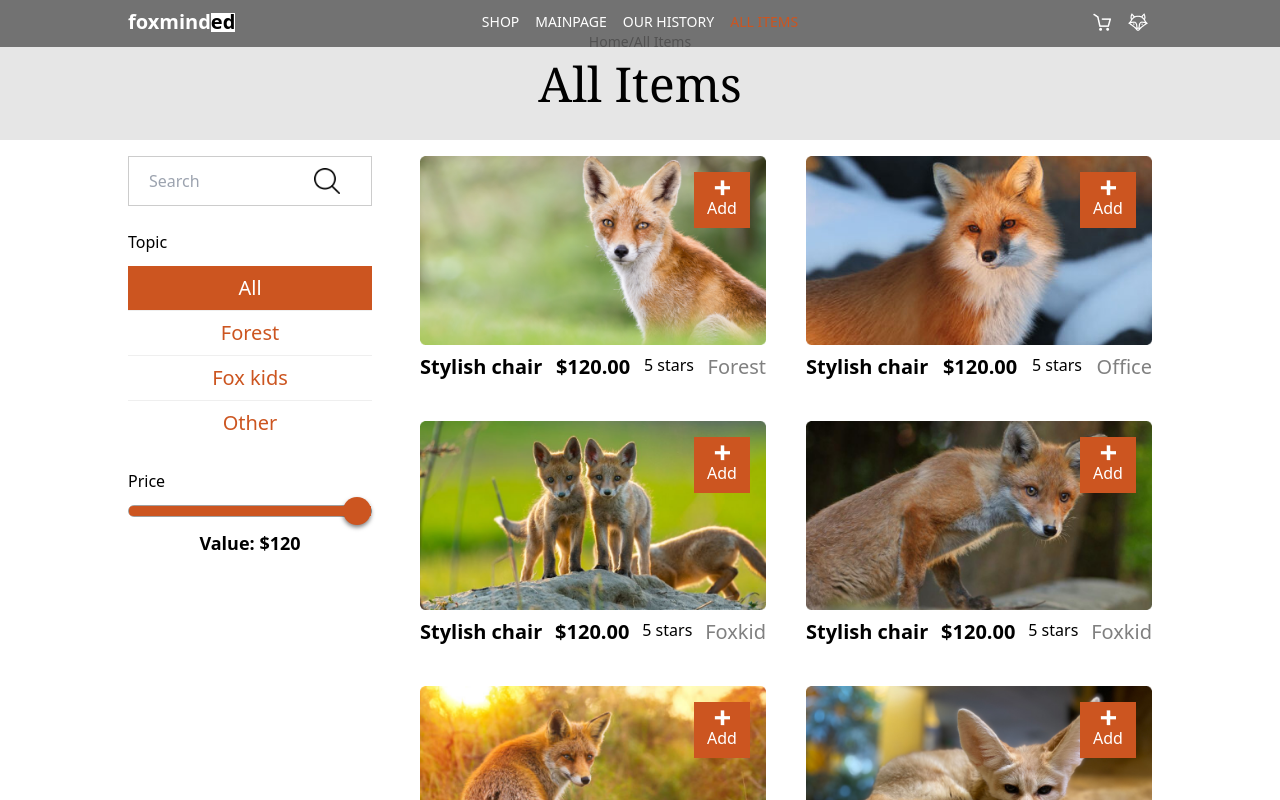
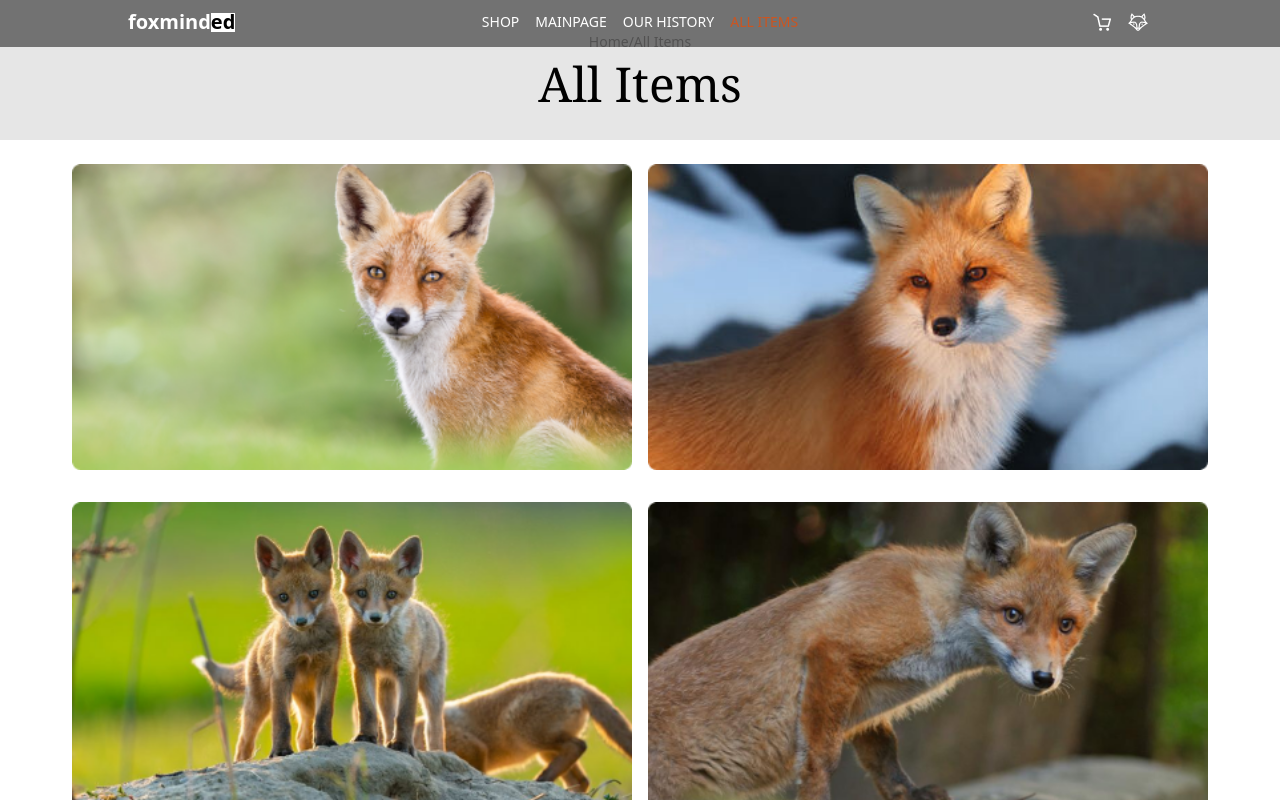
Before and after one commit to PohuliaiDanylo/Foxes-shop, a React (Vite) app: page /items in a window 1280 px wide. Built offline with nearby package versions, Linux system fonts and the light colour scheme.

Commit message:
finished the item page

```diff
--- a/src/pages/items.tsx
+++ b/src/pages/items.tsx
@@ -1,152 +1,42 @@
 import { useState, useEffect } from "react";
-import { CustomLink } from "../components/customLink";
+
+interface Item {
+  id: string;
+  img: string;
+}
 
 function Items() {
-  useEffect(() => {
-    loadFoxData();
-    btncontainer = document.querySelector(
-      ".items__container__data__wrapper__properties__topic__buttons-container"
-    );
-    foxTypeButtons();
-  });
+  const [items, setItems] = useState<Item[]>([]);
 
-  const [price, setPrice] = useState(120);
-  let btncontainer: HTMLUListElement | null = null;
-
-  const handleChange = (event: any) => {
-    setPrice(event.target.value);
-    const inputAfter = document.querySelector(
-      ".items__container__data__wrapper__properties__price__input"
-    ) as HTMLInputElement;
-    inputAfter.style.setProperty(
-      "--width-after",
-      "calc(" + (event.target.value / event.target.max) * 100 + "%"
-    );
+  const loadFoxData = async () => {
+    try {
+      const response = await fetch("/json/items.json");
+      const data = await response.json();
+      return data.Foxes;
+    } catch (error) {
+      console.error("Error loading items data:", error);
+    }
   };
 
-  const foxTypeButtons = () => {
-    btncontainer?.addEventListener("click", (e) => {
-      if (e.target != null && e.target instanceof HTMLButtonElement) {
-        const buttons = document.querySelectorAll(
-          ".items__container__data__wrapper__properties__topic__buttons-container button"
-        );
-        buttons.forEach((el) => {
-          el.classList.remove("active");
-        });
-        e.target.classList.add("active");
-      }
-    });
-  };
-
-  const loadFoxData = async () => {
-    const tohtmlfunc = (el: any) => {
-      html += `
-      <div class="items__container__data__wrapper__data__item relative">
-        <img class=" w-full" src=${el.img}>
-        <button class="items__container__data__wrapper__data__item__add-button absolute flex flex-col items-center justify-center">
-          <img class="plus" src="/assets/itemsPage/plus.png" alt="add button img">
-          <p class="add font-thin">Add</p>
-        </button>
-        <div class="items__container__data__wrapper__data__item__info flex justify-between items-center mt-2">
-          <p class="name font-bold text-xl">${el.name}</p>
-          <p class="price font-bold text-xl">${el.price}</p>
-          <p class="stars">${el.stars} stars</p>
-          <p class="location text-xl font-thin">${el.location}</p>
-        </div>
-      </div>
-      `;
-    };
-
-    const container = document.querySelector(
-      ".items__container__data__wrapper__data"
-    );
-    const topic = document.querySelector(
-      ".items__container__data__wrapper__properties__topic__buttons-container button.active"
-    )?.textContent;
-    let html = "";
-    const response = await fetch("/json/items.json");
-    const data = await response.json();
-
-    for (let i = 0; i < data.Foxes.length; i++) {
-      const el = data.Foxes[i];
-      if (el.price.slice(1) <= Number(price)) {
-        if (topic == "All") {
-          tohtmlfunc(el);
-        } else if (el.location == (topic == "Fox kids" ? "Foxkid" : topic)) {
-          tohtmlfunc(el);
-        }
-      }
-    }
-
-    container?.innerHTML != null ? (container.innerHTML = "") : null;
-    container?.insertAdjacentHTML("afterbegin", html);
-  };
+  useEffect(() => {
+    loadFoxData().then((data) => setItems(data));
+  }, []);
 
   return (
-    <div className="items__container flex flex-col gap-4">
-      <div className="items__container__title p-2 flex flex-col items-center justify-center gap-2">
-        <h2 className=" text-sm">Home/All Items</h2>
-        <h1 className=" text-5xl font-serif">All Items</h1>
+    <div className="shop__container flex flex-col gap-6 mb-6">
+      <div className="shop__container__title p-2 flex flex-col items-center justify-center gap-2">
+        <h2 className="text-sm">Home/All Items</h2>
+        <h1 className="text-5xl font-serif">All Items</h1>
       </div>
-
-      <div className="items__container__data__wrapper m-2">
-        <div className="items__container__data__wrapper__properties flex flex-col">
-          <div className="items__container__data__wrapper__properties__search relative bg-fuchsia-300 flex justify-center mb-6 mt-0">
-            <input
-              className="w-full py-3 px-5 pr-20"
-              type="text"
-              placeholder="Search"
-            />
-            <button className="absolute h-full p-3 mr-5">
-              <img
-                className=" h-full"
-                src="/assets/itemsPage/search.png"
-                alt=""
-              />
-            </button>
-          </div>
-
-          <div className="items__container__data__wrapper__properties__topic">
-            <h1>Topic</h1>
-            <ul className="items__container__data__wrapper__properties__topic__buttons-container relative grid grid-cols-2 gap-2 mt-3 mb-6">
-              <li>
-                <button className="active" onClick={loadFoxData}>
-                  All
-                </button>
-              </li>
-              <li>
-                <button onClick={loadFoxData}>Forest</button>
-              </li>
-              <li>
-                <button onClick={loadFoxData}>Fox kids</button>
-              </li>
-              <li>
-                <button onClick={loadFoxData}>Other</button>
-              </li>
-            </ul>
-          </div>
-          <div className="items__container__data__wrapper__properties__price flex flex-col">
-            <h1>Price</h1>
-            <input
-              className="items__container__data__wrapper__properties__price__input mt-3"
-              type="range"
-              min="0"
-              max="120"
-              value={price}
-              onChange={handleChange}
-            />
-            <p className="value mt-3 mb-6 self-center font-bold text-lg">
-              Value: $<span>{price}</span>
-            </p>
-          </div>
-        </div>
-
-        <div className="items__container__data__wrapper__data flex flex-col gap-10 mb-10"></div>
-        <CustomLink to={"/items"}>
-          <div className="items__container__data__wrapper__button py-4 text-center mb-2">
-            All Foxes
-          </div>
-        </CustomLink>
+      <div className="shop__container__data flex flex-col w-full gap-4 px-4">
+        {items.map((item) => (
+          <img
+            key={item.id}
+            src={item.img}
+            alt=""
+            className="shop__container__data__item w-full"
+          />
+        ))}
       </div>
     </div>
   );
--- a/src/scss/pages/itemsPage.scss
+++ b/src/scss/pages/itemsPage.scss
@@ -1,5 +1,6 @@
-.items__container {
-  .items__container__title {
+.shop__container {
+
+  .shop__container__title {
     padding-top: 4rem;
     background: #E6E6E6;
 
@@ -7,231 +8,27 @@
       color: #A5A4A4;
     }
   }
+}
 
-  .items__container__data__wrapper {
+@media (min-width: 768px) {
 
-    .items__container__data__wrapper__properties {
+  .shop__container {
 
-      .items__container__data__wrapper__properties__search {
+    .shop__container__title {
+      padding: 2rem 0;
+    }
 
-        & > input {
-          border: 0.1rem solid #CCCCCC;
-          outline: none;
+    .shop__container__data {
+      flex-wrap: wrap;
+      flex-direction: row;
+      justify-content: center;
 
-        }
-
-        & > button {
-          right: 0;
-          transition: all 0.1s linear;
-          cursor: pointer;
-
-          &:hover {
-            scale: 0.9;
-          }
-          &:active {
-            scale: 0.8;
-          }
-        }
-      }
-
-      .items__container__data__wrapper__properties__topic {
-
-        & > ul {
-          & > li {
-            & > button {
-              background: $primary-color;
-              color: $accent-color;
-              border: 0.1rem solid $accent-color;
-              border-radius: 0.5rem;
-              font-size: 1.25rem; /* 20px */
-              line-height: 1.75rem; /* 28px */
-              width: 100%;
-              padding: 0.5rem 1rem;
-              text-align: center;
-              transition: all 0.1s linear;
-
-              &:hover {
-                background: $accent-color;
-                color: $primary-color;
-              }
-
-              &:active {
-                scale: 0.9;
-              }
-            }
-
-            & > .active {
-              background: $accent-color;
-              color: $primary-color;
-            }
-          }
-        }
-      }
-
-      .items__container__data__wrapper__properties__price {
-
-        & > input {
-          -webkit-appearance: none;
-          position: relative;
-          height: 0.75rem;
-          background: $primary-color;
-          border: 0.1rem solid #A0A0A0;
-          border-radius: 0.5rem;
-
-          &::-webkit-slider-thumb {
-            -webkit-appearance: none;
-            width: 1.75rem;
-            height: 1.75rem;
-            background: $accent-color;
-            border-radius: 50%;
-            cursor: pointer;
-            transition: all 0.1s linear;
-            box-shadow: 0 0.15rem 0.25rem 0 rgba(0,0,0,0.5);
-          }
-
-          &::after {
-            content: '';
-            position: absolute;
-            top: -0;
-            left: 0;
-            width: var(--width-after, 100%);
-            height: 100%;
-            background: $accent-color;
-            border-top-left-radius: 0.25rem;
-            border-bottom-left-radius: 0.25rem;
-          }
-        }
-      }
-    }
-    .items__container__data__wrapper__data {
-
-      .items__container__data__wrapper__data__item {
-
-        .items__container__data__wrapper__data__item__add-button {
-          top: 0;
-          right: 0;
-          background: $accent-color;
-          color: $primary-color;
-          aspect-ratio: 1/1;
-          width: 3.5rem;
-          margin: 1rem;
-          transition: all 0.1s linear;
-
-          &:hover {
-            box-shadow: 0 0 1rem 0.1rem $accent-color;
-            border-radius: 0.5rem;
-          }
-          &:active {
-            scale: 0.9;
-          }
-        }
-
-        .items__container__data__wrapper__data__item__info{
-          display: flex;
-          align-items: flex-start;
-
-          & > .location {
-            color: gray;
-          }
-        }
-      }
-    }
-    .items__container__data__wrapper__button {
-      color: $primary-color;
-      background: $accent-color;
-      transition: all 0.1s linear;
-
-      &:hover {
-        box-shadow: 0 0 1rem 0.1rem $accent-color;
-        border-radius: 0.5rem;
-      }
-
-      &:active {
-        scale: 0.9;
+      .shop__container__data__item {
+        width: calc(50% - 1rem); /* Начинайте с 50% ширины (2 в строке) */
+        max-width: 35rem; /* Максимальная ширина 50rem */
+        margin-bottom: 1rem; /* Расстояние между изображениями */
+        box-sizing: border-box;
       }
     }
   }
 }
-
-@media (min-width: 768px) {
-
-  .items__container {
-
-    .items__container__title {
-      padding: 2rem 0;
-    }
-
-    .items__container__data__wrapper {
-      display: grid;
-      grid-template-columns: 1fr 3fr;
-      grid-template-areas: "properties data" "properties button";
-      gap: 3rem;
-      margin: 0 10vw 0 10vw;
-      justify-items: center;
-
-      .items__container__data__wrapper__properties {
-        grid-area: properties;
-
-        .items__container__data__wrapper__properties__topic {
-
-          .items__container__data__wrapper__properties__topic__buttons-container {
-            display: flex;
-            flex-direction: column;
-            gap: 0;
-
-            & > li {
-              & > button {
-                border: none;
-
-                &:hover {
-                  // border-radius: 0rem;
-                  background: transparent;
-                  color: $accent-color;
-                  scale: 0.8;
-                  box-shadow: 0 0 1rem 0.1rem $accent-color;
-                }
-              }
-
-              & > .active {
-                border-radius: 0;
-
-                &:hover {
-                  border-radius: 0.5rem;
-                }
-              }
-
-              &:not(:last-child) {
-                border-bottom: 0.1rem solid #EFEFEF;
-              }
-            }
-          }
-        }
-      }
-
-      .items__container__data__wrapper__data {
-        grid-area: data;
-        display: grid;
-        grid-template-columns: repeat(2, 1fr);
-
-        .items__container__data__wrapper__data__item {
-          max-width: 30rem;
-          margin: auto;
-        }
-      }
-
-      .header-container__navigation-menu__list__element__active {
-        grid-area: button;
-        width: 75%;
-        justify-self: center;
-      }
-    }
-  }
-}
-
-@media (min-width: 1440px) {
-  .items__container {
-    .items__container__data__wrapper {
-      margin: 0 20vw 0 20vw;
-    }
-  }
-}
```
